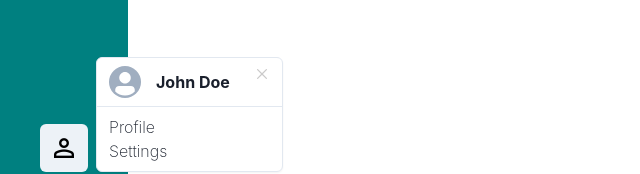
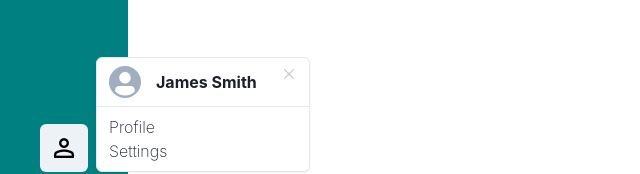
Before and after one commit to ubc-cpsc455-2024S/project-05_bus, a React (Vite) app in the folder client/: page / in a window 1280 px wide. Both pictures are taken after a click on the button "person". Shown: the part 613-787 px from the top of the page, without its empty margins (0-640 px from the left). Built offline with nearby package versions, Linux system fonts and the light colour scheme.

Commit message:
Set current user in nav

```diff
--- a/client/src/components/Navbar/Navbar.jsx
+++ b/client/src/components/Navbar/Navbar.jsx
@@ -11,9 +11,19 @@
   PopoverCloseButton,
 } from '@chakra-ui/react'
 import { useLocation, Link } from 'react-router-dom'
+import { useEffect } from 'react'
+import { useDispatch, useSelector } from "react-redux"
+import { setCurrentUser } from '../../redux/slices/usersSlice';
 
 export default function Navbar() {
+  const dispatch = useDispatch();
+  const currentUser = useSelector(state => state.users.currentUser);
   const location = useLocation();
+
+  // TEMPORARY
+  useEffect(() => {
+    dispatch(setCurrentUser(1))
+  }, [])
 
   const getPageName = (pathname) => {
     const pageName = pathname.split('/').filter(Boolean)[0] || 'Home';
@@ -21,6 +31,7 @@
   }
 
   const pageName = getPageName(location.pathname);
+
 
   return (
     <div className="container">
@@ -60,7 +71,7 @@
         <PopoverContent className="profile-popover-content">
           <PopoverHeader className="profile-popover-header">
             <Avatar className="profile-popover-avatar" size="sm" />
-            <h2 className="profile-popover-name">John Doe</h2>
+            <h2 className="profile-popover-name">{currentUser.displayName}</h2>
           </PopoverHeader>
           <PopoverCloseButton className="profile-popover-close"/>
           <PopoverBody className="profile-popover-links">
--- a/client/src/redux/slices/usersSlice.jsx
+++ b/client/src/redux/slices/usersSlice.jsx
@@ -39,7 +39,7 @@
         groupID: 2
       }
   ],
-  currentUser: null
+  currentUser: ""
 }
 
 const users = createSlice({
--- a/client/src/redux/store.jsx
+++ b/client/src/redux/store.jsx
@@ -3,6 +3,8 @@
 import choresReducer from "./slices/choresSlice";
 import membersReducer from "./slices/membersSlice";
 import groceriesReducer from "./slices/groceriesSlice";
+import usersReducer from "./slices/usersSlice";
+import groupsReducer from "./slices/groupsSlice";
 import {
   deleteExpiryNotifications,
   deleteLocationRelatedGroceries,
@@ -16,6 +18,8 @@
     chores: choresReducer,
     members: membersReducer,
     groceries: groceriesReducer,
+    users: usersReducer,
+    groups: groupsReducer,
   },
   middleware: (getDefaultMiddleware) =>
     getDefaultMiddleware().concat(
```
